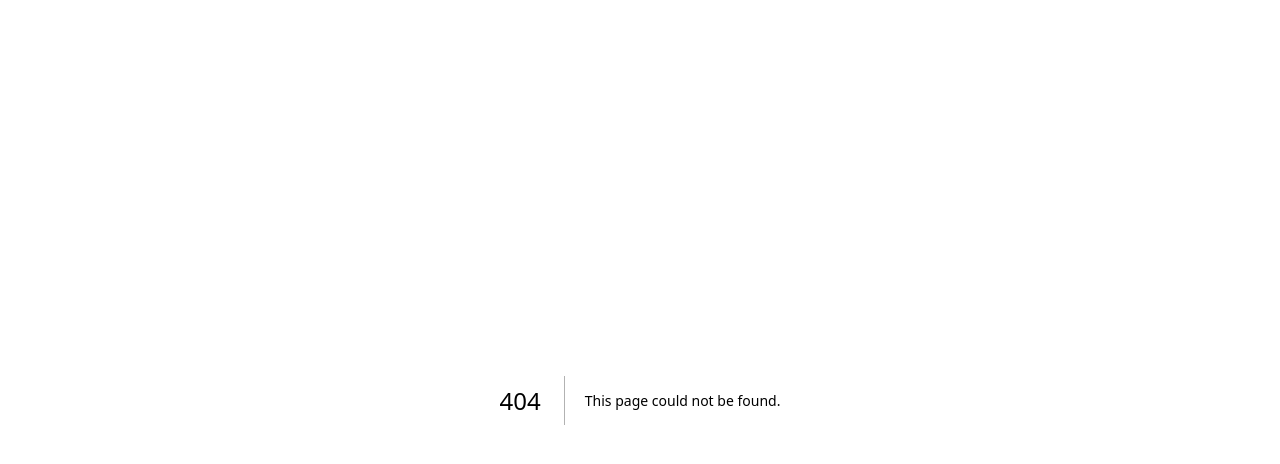
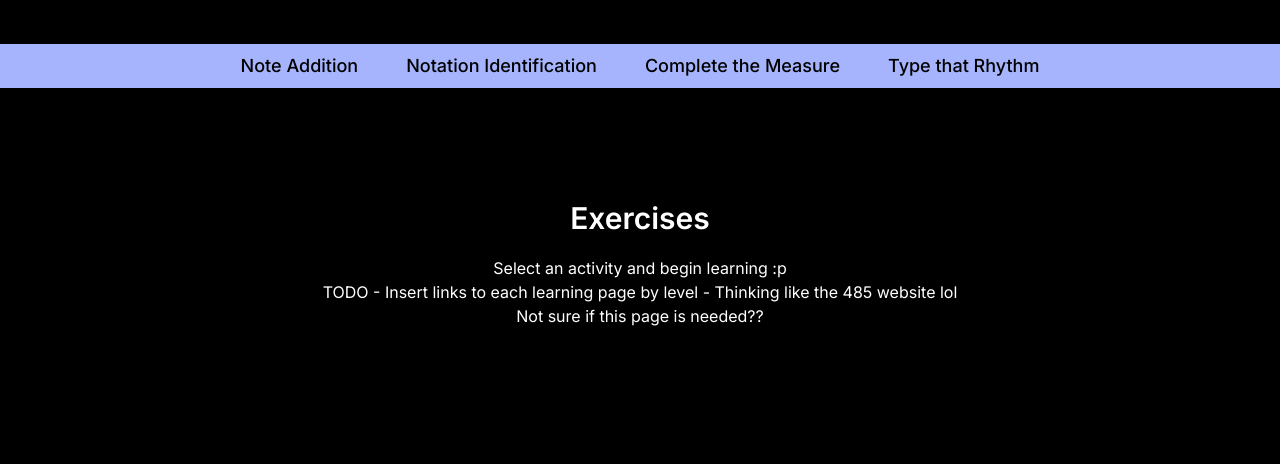
Before and after one commit to sastec17/soundscholars, a Next.js app: page /exercises in a window 1280 px wide. Before the commit this address had no page. Shown: the top 464 px of the page. Built offline with nearby package versions, Linux system fonts and the light colour scheme.

Commit message:
Add root exercise page - not sure if it's needed?

```diff
--- /dev/null
+++ b/app/exercises/page.tsx
@@ -0,0 +1,12 @@
+
+export default function Exercises() {
+    return(
+        <main className="flex min-h-screen flex-col items-center pt-24">
+        <h1 className="text-3xl font-semibold mb-5">Exercises</h1>
+        <p>Select an activity and begin learning :p</p>
+
+        <p>TODO - Insert links to each learning page by level - Thinking like the 485 website lol</p>
+        <p> Not sure if this page is needed?? </p>
+     </main>
+    )
+}
--- a/app/learningPages/layout.tsx
+++ b/app/learningPages/layout.tsx
@@ -21,6 +21,9 @@ export default function LearningLayout({
                         <Link href="/about" className="text-lg font-semibold hover:underline">
                             About
                         </Link>
+                        <Link href="/exercises" className="text-lg font-semibold hover:underline">
+                            Exercises
+                        </Link>
                         <Link href="/logout" className="text-lg font-semibold hover:underline">
                             Logout
                         </Link>
```
